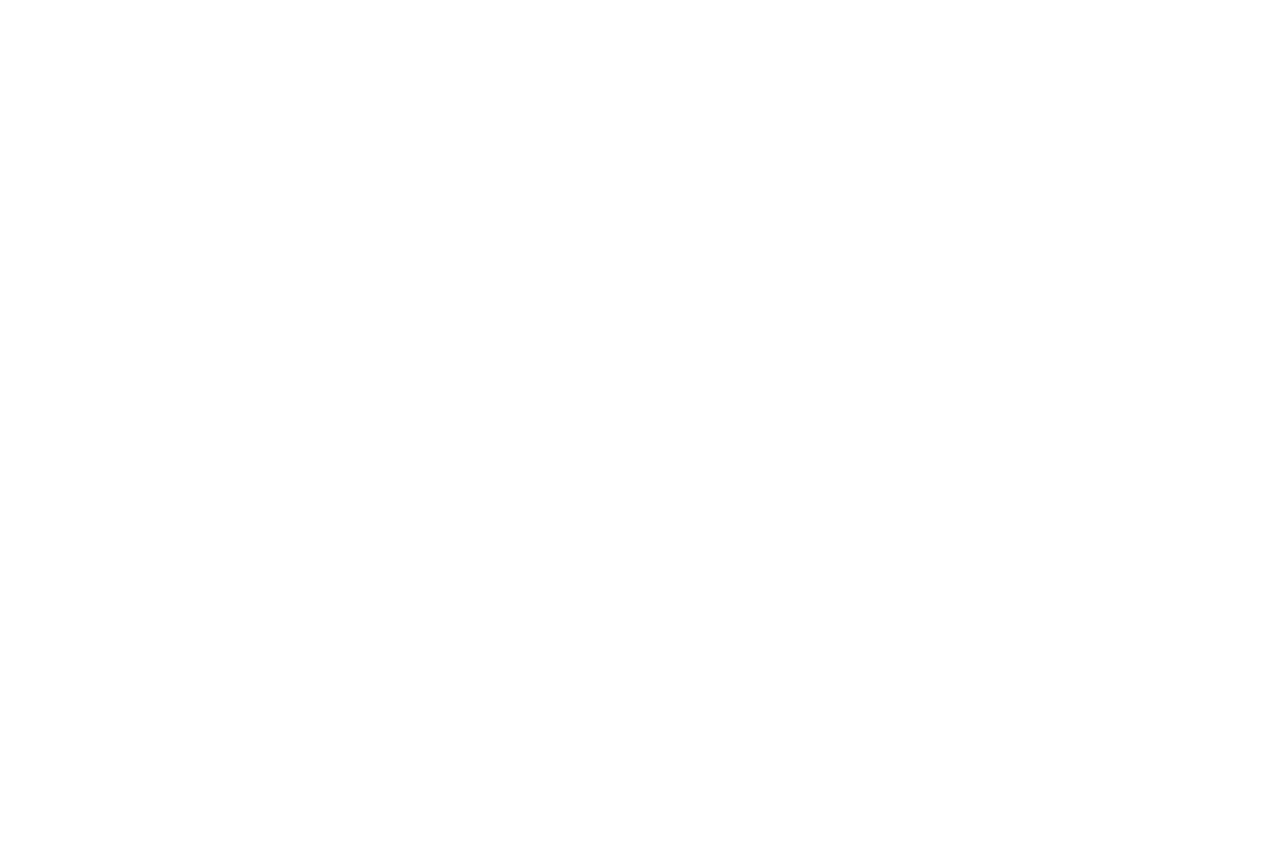
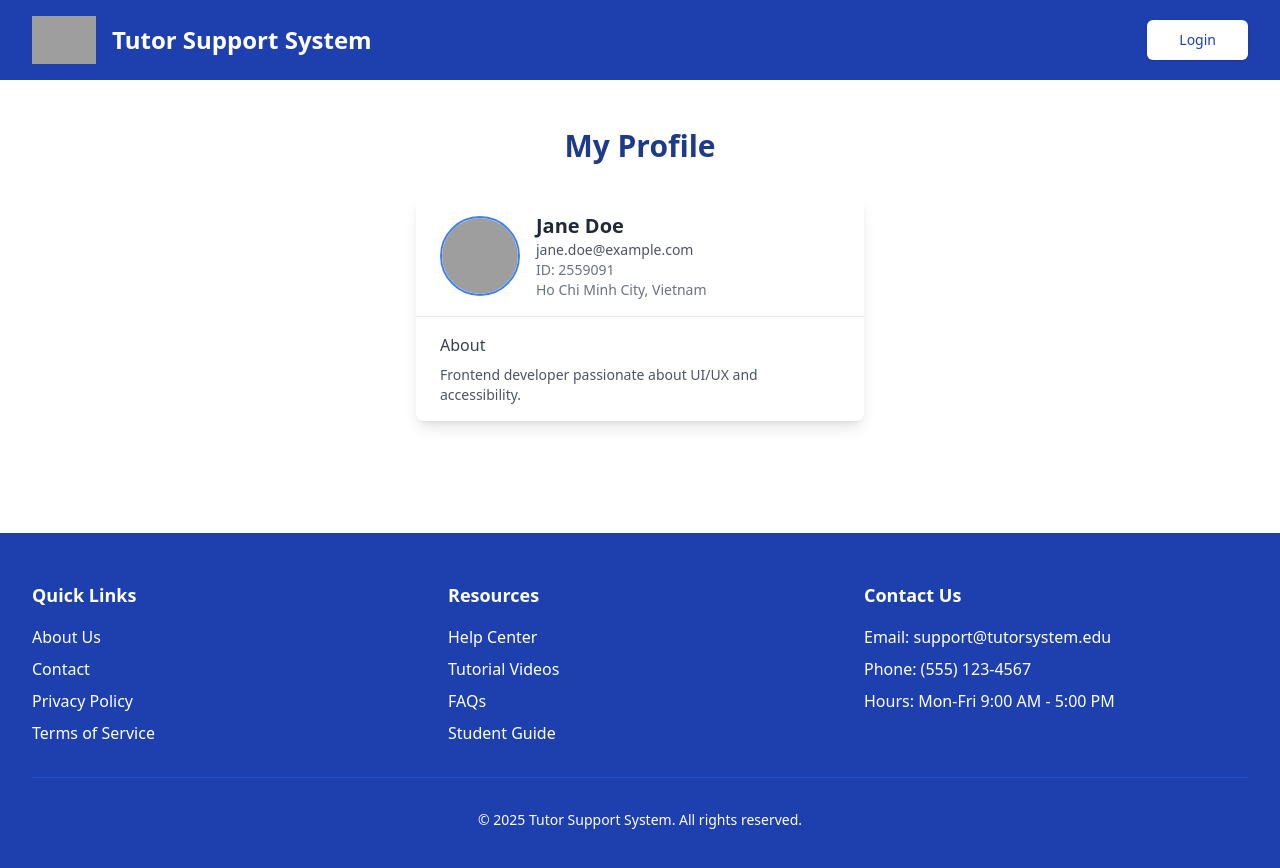
Before and after one commit to nghiahuynh091/Tutor-support-system, a React app in the folder frontend/: page /profile in a window 1280 px wide. Before the commit this address had no page. Shown: the top 868 px of the page. Before the commit the page ends 800 px from the top, so only its background shows below. Built offline with nearby package versions, Linux system fonts and the light colour scheme; grey boxes are pictures that could not be loaded; the HTML template or start-up script is replaced by a standard one.

Commit message:
UserProfile

```diff
--- a/frontend/src/App.tsx
+++ b/frontend/src/App.tsx
@@ -4,6 +4,7 @@ import { LoginPage } from "./pages/LoginPage";
 import { MenteeSessions } from "./pages/MenteeSessions";
 import { TutorSessions } from "./pages/TutorSessions";
 import { CoordinatorDashboard } from "./pages/CoordinatorDashboard";
+import { MyProfile } from "./pages/MyProfile";
 
 function App() {
   return (
@@ -14,6 +15,7 @@ function App() {
         <Route path="/sessions" element={<MenteeSessions />} />
         <Route path="/tutor/sessions" element={<TutorSessions />} />
         <Route path="/coordinator/dashboard" element={<CoordinatorDashboard />} />
+        <Route path="/profile" element={<MyProfile />} />
       </Routes>
     </BrowserRouter>
   );
--- a/frontend/src/components/Header.tsx
+++ b/frontend/src/components/Header.tsx
@@ -2,6 +2,7 @@ import { Button } from "@/components/ui/button";
 import { useNavigate } from "react-router-dom";
 import { useAuth } from "@/contexts/AuthContext";
 import { RoleSwitcher } from "@/components/RoleSwitcher";
+
 
 export function Header() {
   const navigate = useNavigate();
@@ -37,6 +38,15 @@ export function Header() {
                 <span className="text-white text-sm">
                   Welcome, {user?.name || user?.email}
                 </span>
+
+                <Button
+                  size="lg"
+                  className="px-8 bg-white text-blue-800 hover:bg-blue-50"
+                  onClick={() => navigate('/profile')}
+                >
+                  My Profile
+                </Button>
+
                 <Button
                   size="lg"
                   variant="outline"
--- /dev/null
+++ b/frontend/src/components/UserProfile.tsx
@@ -0,0 +1,45 @@
+import React from "react";
+
+interface UserProfileProps {
+  name: string;
+  email: string;
+  avatarUrl?: string;
+  bio?: string;
+  location?: string;
+  ID?: string;
+}
+
+const UserProfile: React.FC<UserProfileProps> = ({
+  name,
+  email,
+  avatarUrl,
+  bio,
+  location,
+  ID,
+}) => {
+  return (
+    <div className="max-w-md mx-auto bg-white shadow-lg rounded-lg overflow-hidden">
+      <div className="flex items-center px-6 py-4">
+        <img
+          className="w-20 h-20 object-cover rounded-full border-2 border-blue-500"
+          src={avatarUrl || "https://i.pravatar.cc/150?u=default"}
+          alt={`${name}'s avatar`}
+        />
+        <div className="ml-4">
+          <h2 className="text-xl font-semibold text-gray-800">{name}</h2>
+          <p className="text-sm text-gray-600">{email}</p>
+          {ID && <p className="text-sm text-gray-500">ID: {ID}</p>}
+          {location && <p className="text-sm text-gray-500">{location}</p>}
+        </div>
+      </div>
+      {bio && (
+        <div className="px-6 py-4 border-t border-gray-200">
+          <h3 className="text-md font-medium text-gray-700 mb-2">About</h3>
+          <p className="text-sm text-gray-600">{bio}</p>
+        </div>
+      )}
+    </div>
+  );
+};
+
+export default UserProfile;
--- /dev/null
+++ b/frontend/src/pages/MyProfile.tsx
@@ -0,0 +1,25 @@
+import { Header } from "@/components/Header";
+import { Footer } from "@/components/Footer";
+import UserProfile from "@/components/UserProfile"; // Assuming you have this component
+
+export function MyProfile() {
+  return (
+    <div className="min-h-screen bg-white">
+      <Header />
+      <div className="container mx-auto px-8 py-12">
+        <h2 className="text-3xl font-bold text-blue-900 mb-8 text-center">
+          My Profile
+        </h2>
+        <UserProfile
+          name="Jane Doe"
+          email="jane.doe@example.com"
+          ID="2559091"
+          avatarUrl="https://i.pravatar.cc/150?img=47"
+          bio="Frontend developer passionate about UI/UX and accessibility."
+          location="Ho Chi Minh City, Vietnam"
+        />
+      </div>
+      <Footer />
+    </div>
+  );
+}
```
Also changed, not shown: 2 other files (tests, documents, lock files or other folders).
